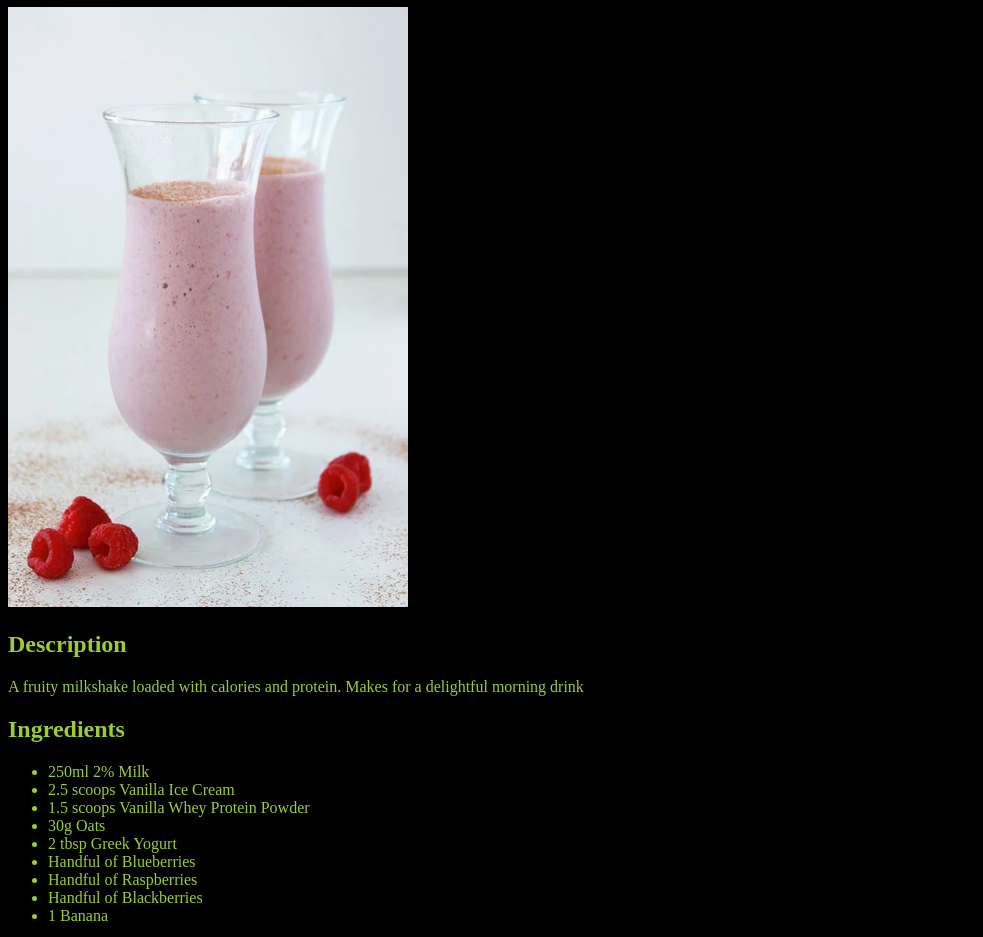
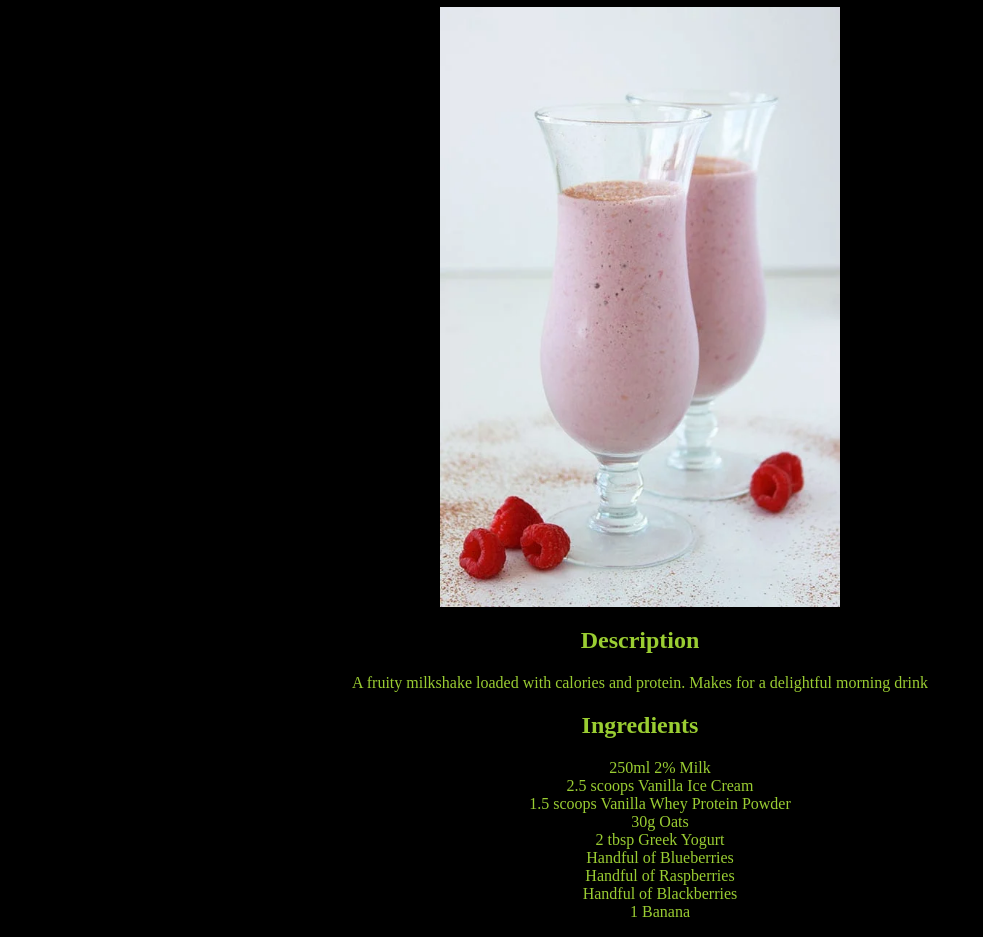
Before and after one commit to JuiceCrew/odin-recipes, a plain HTML site: page recipes/fazer-shake.html in a window 1280 px wide. Shown: the part 73-1010 px from the top of the page, without its empty margins (0-983 px from the left). Drawn offline with Linux system fonts and the light colour scheme.

Commit message:
center content

```diff
--- a/index.css
+++ b/index.css
@@ -4,9 +4,16 @@ body {
 
 h1, h2, .recipes, p, li {
     color: yellowgreen;
+    text-align: center;
+}
+
+li {
+    list-style-type: none;
 }
 
 img {
     width: 400px;
     height: auto;
+    display: block;
+    margin: auto;
 }
```
